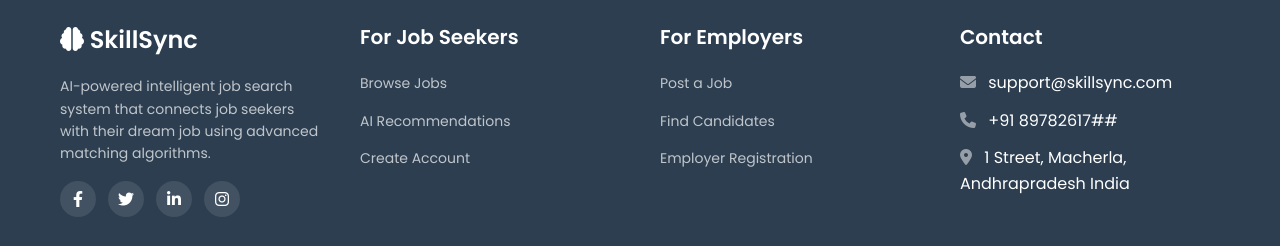
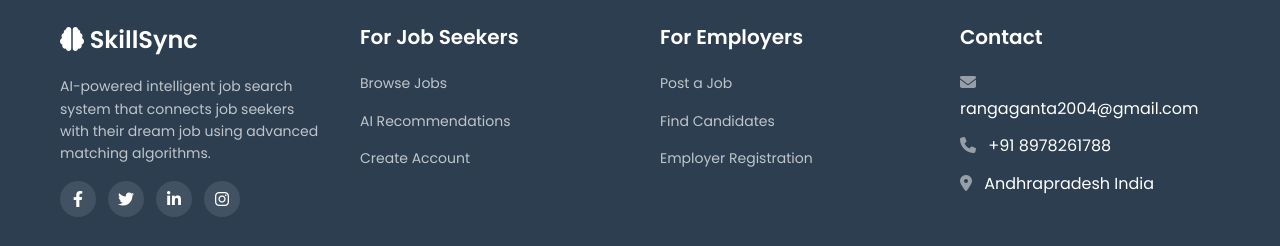
Before and after one commit to Ganta-Ranganayakulu/Skillsync, a React (Create React App) app in the folder frontend/: page / in a window 1280 px wide. Shown: the part 3310-3556 px from the top of the page. Built offline with nearby package versions, Linux system fonts and the light colour scheme; no server answers.

Commit message:
Refactor Common.jsx to improve structure and readability

```diff
--- a/frontend/src/components/Common.jsx
+++ b/frontend/src/components/Common.jsx
@@ -35,9 +35,9 @@ export function Footer() {
           <div className="footer-section">
             <h4>Contact</h4>
             <ul>
-              <li><i className="fas fa-envelope"></i> support@skillsync.com</li>
-              <li><i className="fas fa-phone"></i> +91 89782617##</li>
-              <li><i className="fas fa-map-marker-alt"></i> 1 Street, Macherla, Andhrapradesh India</li>
+              <li><i className="fas fa-envelope"></i> rangaganta2004@gmail.com</li>
+              <li><i className="fas fa-phone"></i> +91 8978261788</li>
+              <li><i className="fas fa-map-marker-alt"></i> Andhrapradesh India</li>
             </ul>
           </div>
         </div>
```
